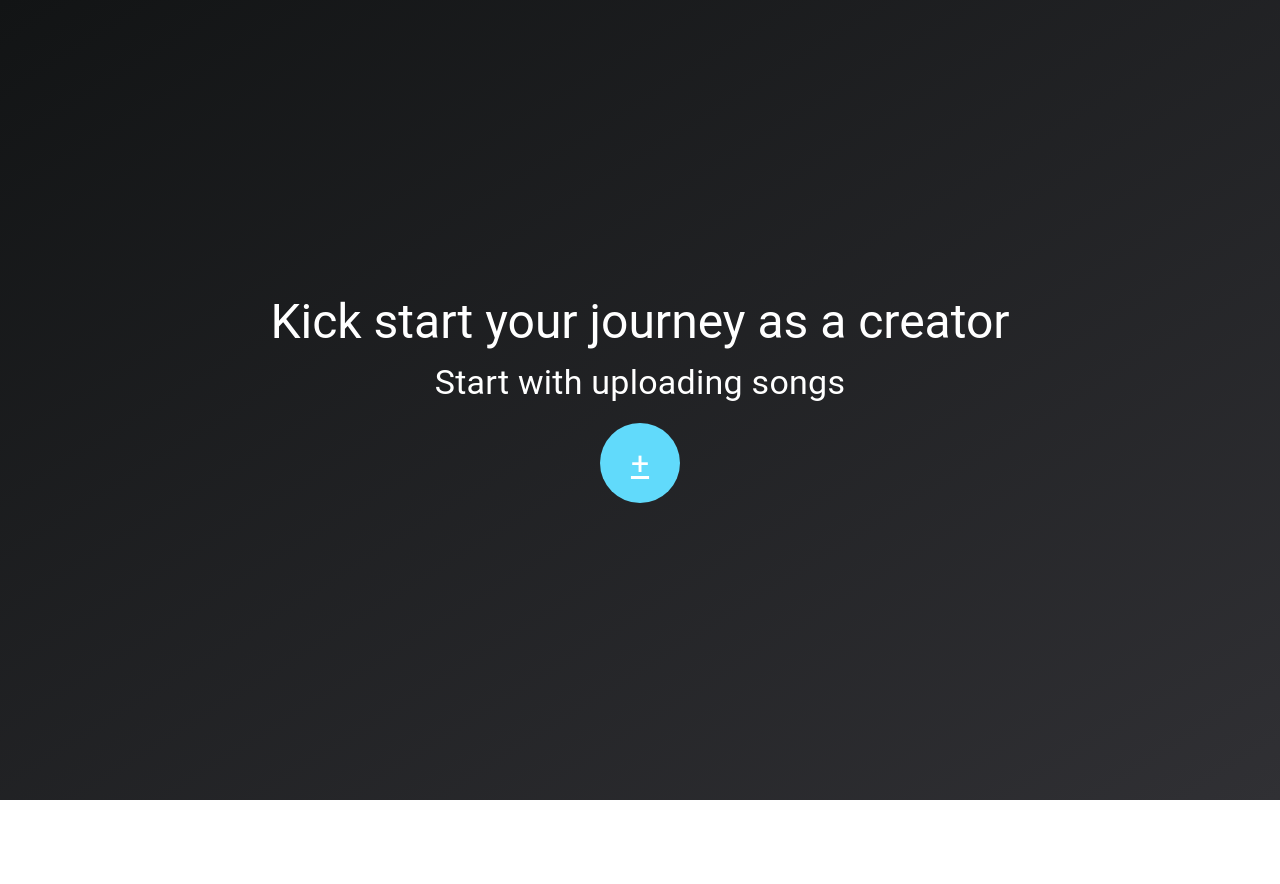
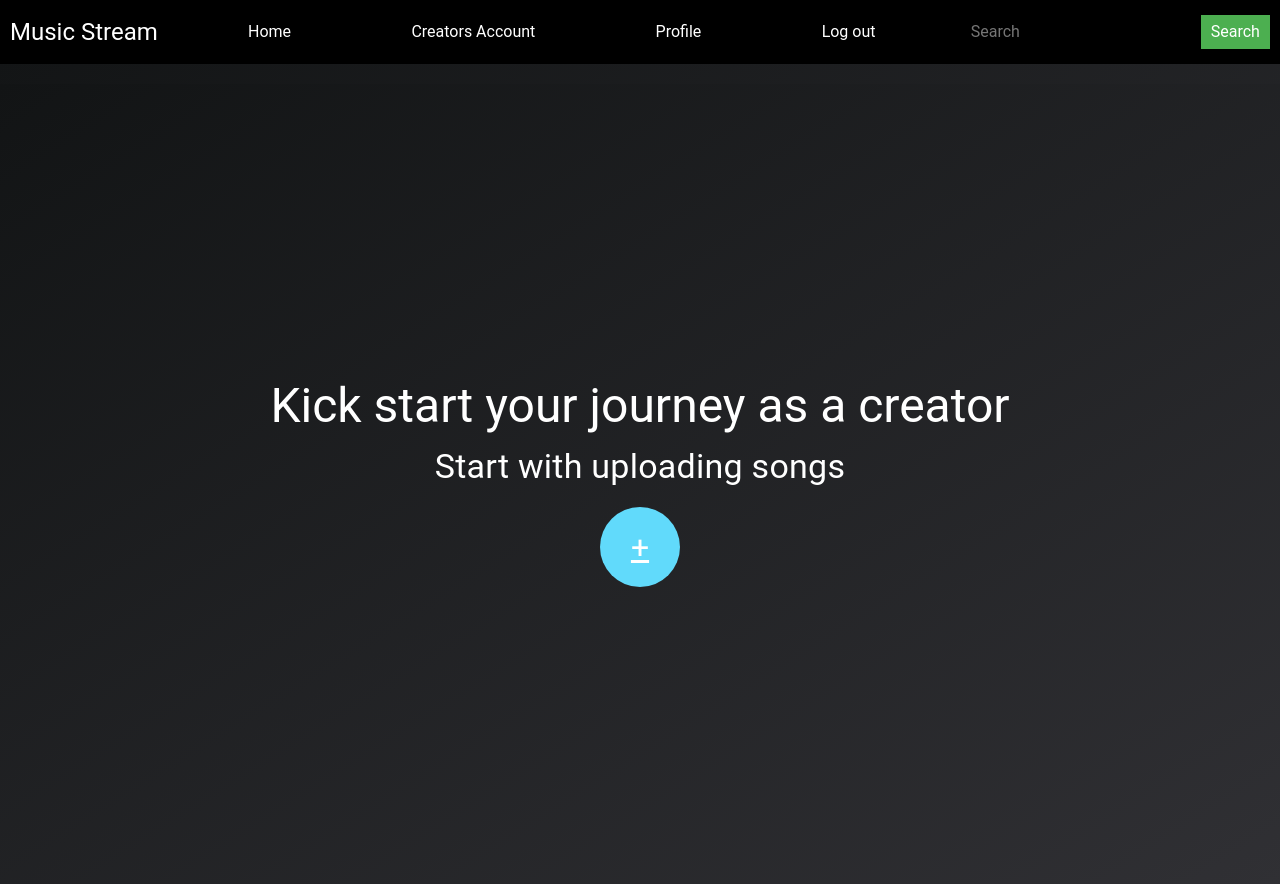
Before and after one commit to Adii2202/Music-Streaming-Redis, a Vue app in the folder frontend/frontend/: page /creator in a window 1280 px wide. Before the commit the page ends 800 px from the top, so only its background shows below. Built offline with nearby package versions, Linux system fonts and the light colour scheme.

Commit message:
navbar updated

```diff
--- a/frontend/frontend/src/components/CreatorsView.vue
+++ b/frontend/frontend/src/components/CreatorsView.vue
@@ -1,5 +1,6 @@
 <template>
   <div class="vercel-background">
+    <UsernavbarView />
     <div class="creators-container">
       <span class="text-h3 mb-4 font-weight-semibold title"
         >Kick start your journey as a creator</span
@@ -13,8 +14,12 @@
 </template>
 
 <script>
+import UsernavbarView from "./UsernavbarView.vue";
 export default {
   name: "CreatorsView",
+  components: {
+    UsernavbarView,
+  },
 };
 </script>
 
--- a/frontend/frontend/src/components/HomeView.vue
+++ b/frontend/frontend/src/components/HomeView.vue
@@ -1,6 +1,7 @@
 <template>
+  <div class="vercel-background">
     <UsernavbarView />
-  <nav class="navbar">
+    <!-- <nav class="navbar">
       <span class="brand">Music Stream</span>
 
       <router-link to="/home" class="btn btn-primary"
@@ -16,20 +17,21 @@
         <span class="text">Log out</span>
       </button>
 
-    <!-- Add the search bar here -->
+
       <div class="search-bar">
         <input type="text" placeholder="Search" v-model="searchQuery" />
         <button @click="search">Search</button>
       </div>
-  </nav>
+    </nav> -->
     <div class="card-container">
       <CardView v-for="(card, index) in cardData" :key="index" :data="card" />
+    </div>
   </div>
 </template>
 
 <script>
 import CardView from "./CardView.vue";
-import axios from "axios";
+// import axios from "axios";
 import UsernavbarView from "./UsernavbarView.vue";
 
 export default {
@@ -51,26 +53,33 @@ export default {
       ],
     };
   },
-  methods: {
-    async logout() {
-      try {
-        const response = await axios.post("http://localhost:5000/logout");
+  // methods: {
+  //   async logout() {
+  //     try {
+  //       const response = await axios.post("http://localhost:5000/logout");
 
-        if (response.status === 200) {
-          // Redirect to login page after successful logout
-          this.$router.push("/login");
-        } else {
-          console.error("Logout failed:", response.data.error);
-        }
-      } catch (error) {
-        console.error("Logout error:", error);
-      }
-    },
-  },
+  //       if (response.status === 200) {
+  //         // Redirect to login page after successful logout
+  //         this.$router.push("/login");
+  //       } else {
+  //         console.error("Logout failed:", response.data.error);
+  //       }
+  //     } catch (error) {
+  //       console.error("Logout error:", error);
+  //     }
+  //   },
+  // },
 };
 </script>
 
 <style scoped>
+.vercel-background {
+  background: linear-gradient(to bottom right, #121415, #303034);
+  min-height: 100vh;
+  /* display: flex;
+  align-items: center;
+  justify-content: center; */
+}
 .card-container {
   overflow-x: auto;
   white-space: nowrap;
--- a/frontend/frontend/src/components/UsernavbarView.vue
+++ b/frontend/frontend/src/components/UsernavbarView.vue
@@ -1,9 +1,130 @@
 <template>
-  <div>Hello</div>
+  <nav class="navbar">
+    <span class="brand">Music Stream</span>
+
+    <router-link to="/home" class="nav-link"
+      ><span class="text">Home</span></router-link
+    >
+    <router-link to="/creator" class="nav-link"
+      ><span class="text">Creators Account</span></router-link
+    >
+    <router-link to="/profile" class="nav-link"
+      ><span class="text">Profile</span></router-link
+    >
+    <button @click="logout" class="nav-link">
+      <span class="text">Log out</span>
+    </button>
+
+    <!-- Add the search bar here -->
+    <div class="search-bar">
+      <input type="text" placeholder="Search" v-model="searchQuery" />
+      <button @click="search">Search</button>
+    </div>
+  </nav>
+  <div class="card-container">
+    <CardView v-for="(card, index) in cardData" :key="index" :data="card" />
+  </div>
 </template>
 
 <script>
+import axios from "axios";
+
 export default {
   name: "UsernavbarView",
+  methods: {
+    async logout() {
+      try {
+        const response = await axios.post("http://localhost:5000/logout");
+
+        if (response.status === 200) {
+          // Redirect to login page after successful logout
+          this.$router.push("/login");
+        } else {
+          console.error("Logout failed:", response.data.error);
+        }
+      } catch (error) {
+        console.error("Logout error:", error);
+      }
+    },
+  },
 };
 </script>
+
+<style scoped>
+.nav-link {
+  padding: 10px 20px;
+  margin: 0 10px;
+  background-color: transparent;
+  color: #fff;
+  text-decoration: none;
+  border: none;
+  cursor: pointer;
+  transition: background-color 0.3s;
+}
+
+.nav-link:hover {
+  background-color: rgba(255, 255, 255, 0.1);
+}
+.card-container {
+  overflow-x: auto;
+  white-space: nowrap;
+  margin-top: 20px;
+  display: flex;
+  justify-content: flex-start;
+}
+
+.card-container .card-view {
+  flex: 0 0 auto; /* Ensure the cards don't grow and shrink */
+  margin-right: 10px; /* Add some margin between cards */
+}
+
+.navbar {
+  display: flex;
+  justify-content: space-between;
+  align-items: center;
+  padding: 10px;
+  background-color: #000; /* Vercel's background color for navbar */
+  color: white;
+}
+
+.text {
+  color: white;
+}
+
+.brand {
+  font-size: 1.5em;
+}
+
+.btn {
+  margin-left: 10px;
+  background-color: #000; /* Vercel's primary button color */
+  color: #fff; /* Text color */
+  border: 1px solid #fff; /* Border color */
+  padding: 10px 15px;
+  border-radius: 4px;
+  cursor: pointer;
+  transition: background-color 0.3s ease;
+}
+
+.btn:hover {
+  background-color: #333; /* Darker shade on hover */
+}
+
+.search-bar {
+  display: flex;
+  align-items: center;
+}
+
+input {
+  padding: 5px;
+  margin-right: 5px;
+}
+
+button {
+  padding: 5px 10px;
+  background-color: #4caf50;
+  color: white;
+  border: none;
+  cursor: pointer;
+}
+</style>
```
Lines whose indentation alone changed are shown as unchanged.
